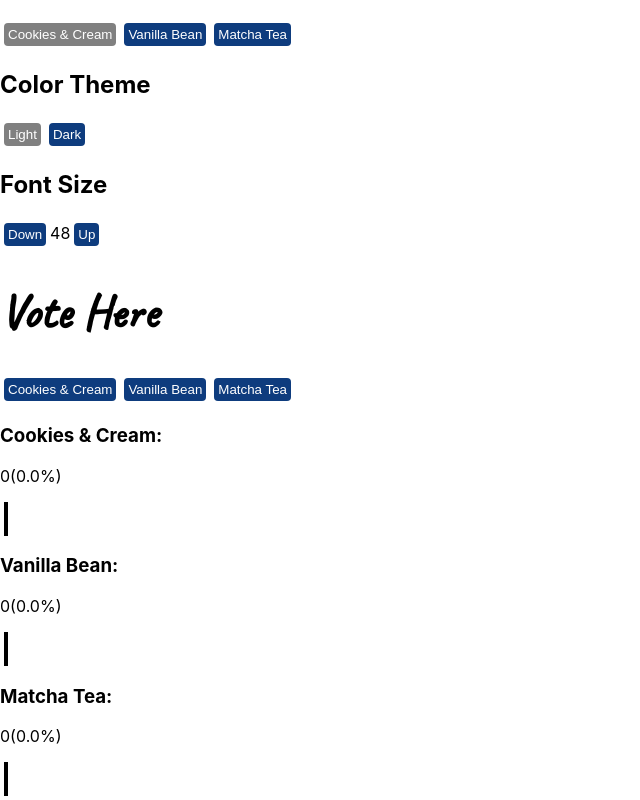
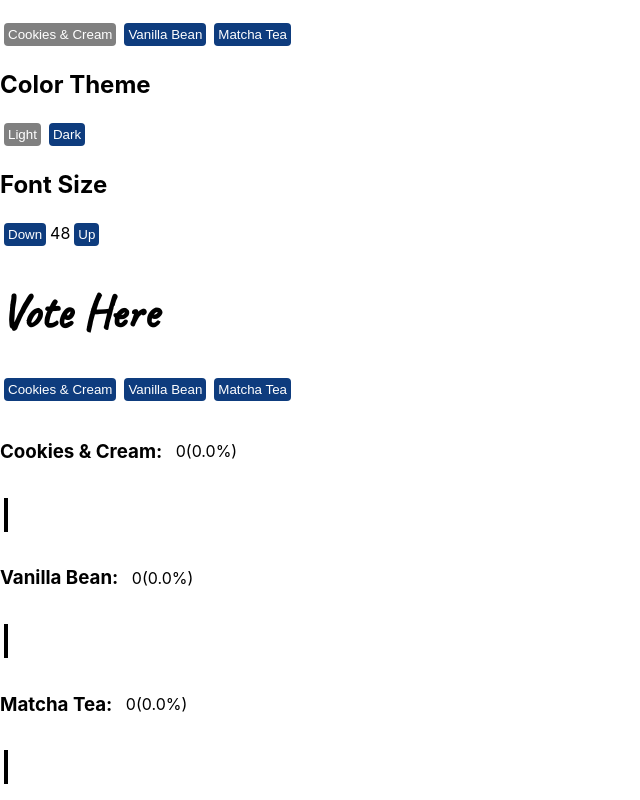
Before and after one commit to dairsmithgit/react-lab1, a React (Create React App) app: page / in a window 1280 px wide. Shown: the part 466-1266 px from the top of the page, without its empty margins (0-640 px from the left). Built offline with nearby package versions, Linux system fonts and the light colour scheme.

Commit message:
space between vote and vote label

```diff
--- a/src/components/Votes.css
+++ b/src/components/Votes.css
@@ -18,3 +18,8 @@
     height: 30px;
     margin: 4px;
 }
+
+.voteLabelData {
+    display: flex;
+    align-items: center;
+}
--- a/src/components/Votes.tsx
+++ b/src/components/Votes.tsx
@@ -53,11 +53,11 @@ function Votes() {
                <button onClick={increaseVanillaVote}>Vanilla Bean</button>
                <button onClick={increaseMatchaVote}>Matcha Tea</button>
             </p>
-            <p><h3>Cookies &amp; Cream: </h3>{cookieVoteNum}({calcShareOfVote(cookieVotes).toFixed(1)}%)</p>
+            <p className="voteLabelData"><h3>Cookies &amp; Cream: </h3>&nbsp;&nbsp;&nbsp;{cookieVoteNum}({calcShareOfVote(cookieVotes).toFixed(1)}%)</p>
             <div className="CookieVotes" style={cookieVoteBar}></div>
-            <p><h3>Vanilla Bean: </h3>{vanillaVoteNum}({calcShareOfVote(vanillaVotes).toFixed(1)}%)</p>
+            <p className="voteLabelData"><h3>Vanilla Bean: </h3>&nbsp;&nbsp;&nbsp;{vanillaVoteNum}({calcShareOfVote(vanillaVotes).toFixed(1)}%)</p>
             <div className="VanillaVotes" style={vanillaVoteBar}></div>
-            <p><h3>Matcha Tea: </h3>{matchaVoteNum}({calcShareOfVote(matchaVotes).toFixed(1)}%)</p>
+            <p className="voteLabelData"><h3>Matcha Tea: </h3>&nbsp;&nbsp;&nbsp;{matchaVoteNum}({calcShareOfVote(matchaVotes).toFixed(1)}%)</p>
             <div className="MatchaVotes" style={matchaVoteBar}></div>
         </div>
         )
```
